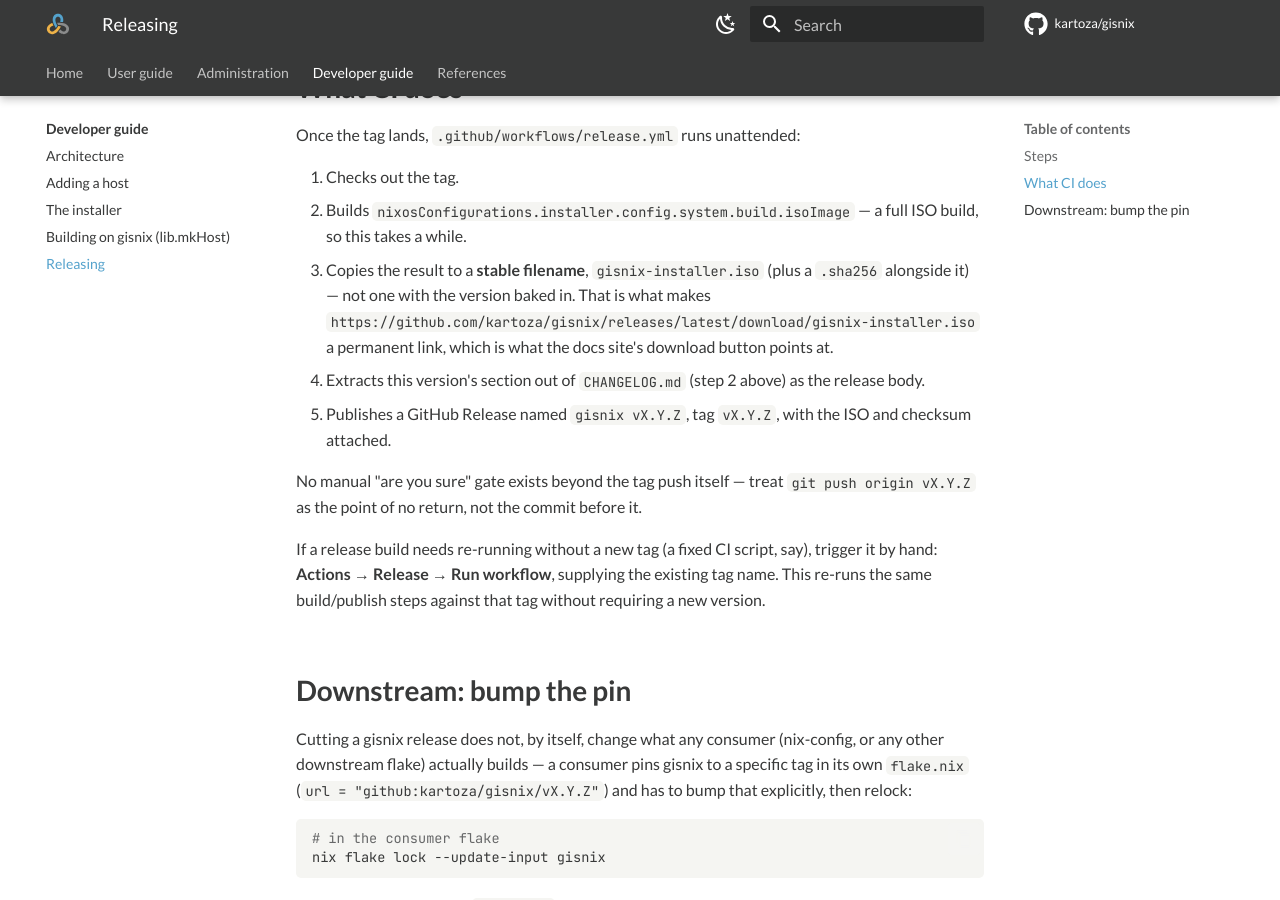
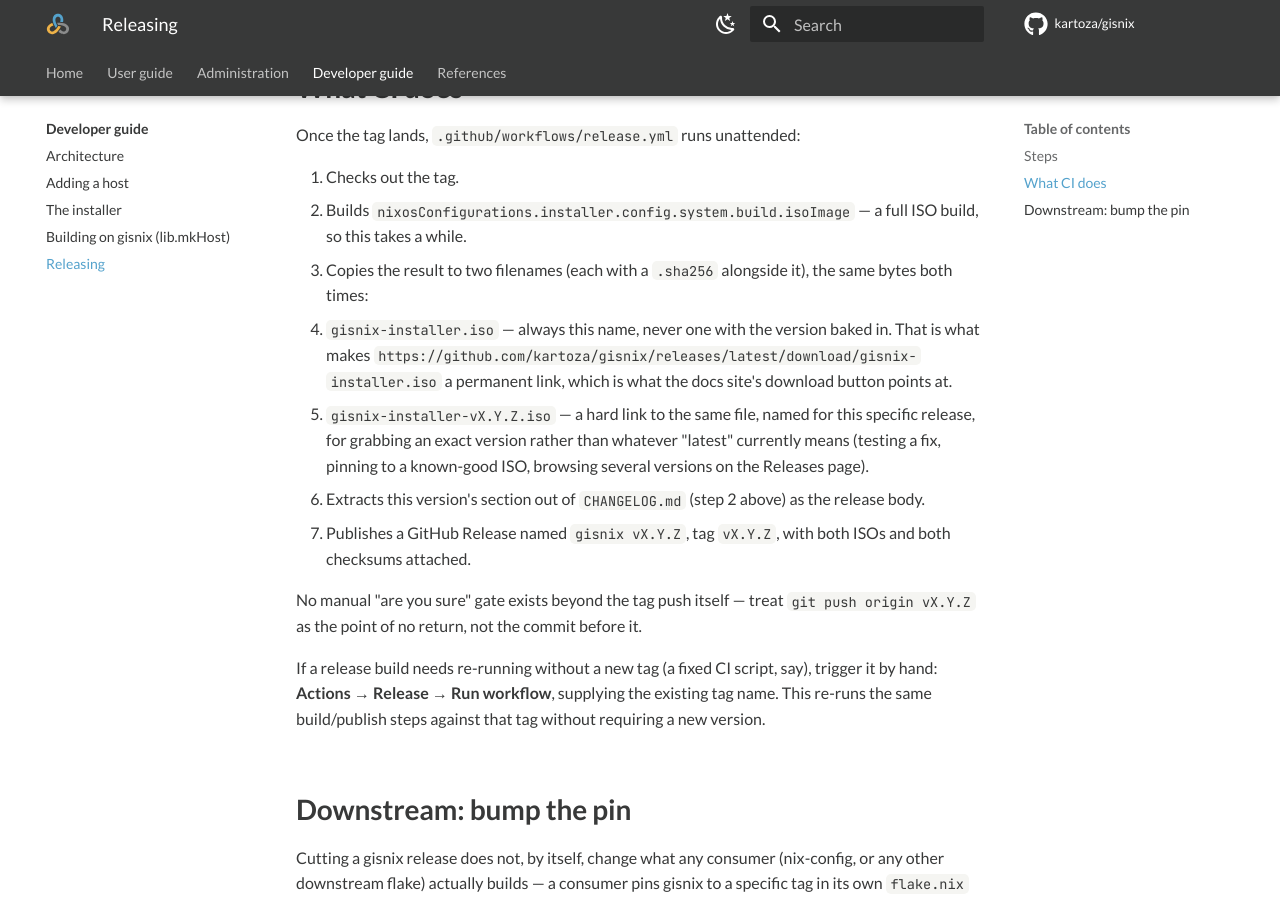
Before and after one commit to kartoza/gisnix, an MkDocs documentation site: the page built from docs/developer/releasing.md, in a window 1280 px wide and 900 px high, scrolled down 1193 px. Built offline with MkDocs 1.6.1 and Material for MkDocs 9.7.7, drawn with Linux system fonts in a browser that asks for light colours; comment, search, counter and statistics services are not loaded.

Commit message:
feat(release): also upload a version-named ISO alongside the stable one
Every release now attaches gisnix-installer-vX.Y.Z.iso (hard-linked to
the same build, plus its own .sha256) next to the existing stable
gisnix-installer.iso — grabbing an exact version doesn't mean
downloading a same-named file as every other release. The stable name
stays as the docs site's permanent download-button target; this is
additive, not a rename.

Takes effect on the next tag push — v0.14.0's build was already
in flight against the old workflow file when this landed.

```diff
--- a/docs/developer/releasing.md
+++ b/docs/developer/releasing.md
@@ -58,16 +58,21 @@ Once the tag lands, `.github/workflows/release.yml` runs unattended:
 1. Checks out the tag.
 2. Builds `nixosConfigurations.installer.config.system.build.isoImage` — a
    full ISO build, so this takes a while.
-3. Copies the result to a **stable filename**, `gisnix-installer.iso` (plus
-   a `.sha256` alongside it) — not one with the version baked in. That is
-   what makes
-   `https://github.com/kartoza/gisnix/releases/latest/download/gisnix-installer.iso`
-   a permanent link, which is what the docs site's download button points
-   at.
+3. Copies the result to two filenames (each with a `.sha256` alongside it),
+   the same bytes both times:
+   - `gisnix-installer.iso` — always this name, never one with the version
+     baked in. That is what makes
+     `https://github.com/kartoza/gisnix/releases/latest/download/gisnix-installer.iso`
+     a permanent link, which is what the docs site's download button points
+     at.
+   - `gisnix-installer-vX.Y.Z.iso` — a hard link to the same file, named for
+     this specific release, for grabbing an exact version rather than
+     whatever "latest" currently means (testing a fix, pinning to a
+     known-good ISO, browsing several versions on the Releases page).
 4. Extracts this version's section out of `CHANGELOG.md` (step 2 above) as
    the release body.
-5. Publishes a GitHub Release named `gisnix vX.Y.Z`, tag `vX.Y.Z`, with the
-   ISO and checksum attached.
+5. Publishes a GitHub Release named `gisnix vX.Y.Z`, tag `vX.Y.Z`, with both
+   ISOs and both checksums attached.
 
 No manual "are you sure" gate exists beyond the tag push itself — treat
 `git push origin vX.Y.Z` as the point of no return, not the commit before
```
Also changed, not shown: 1 other file.
